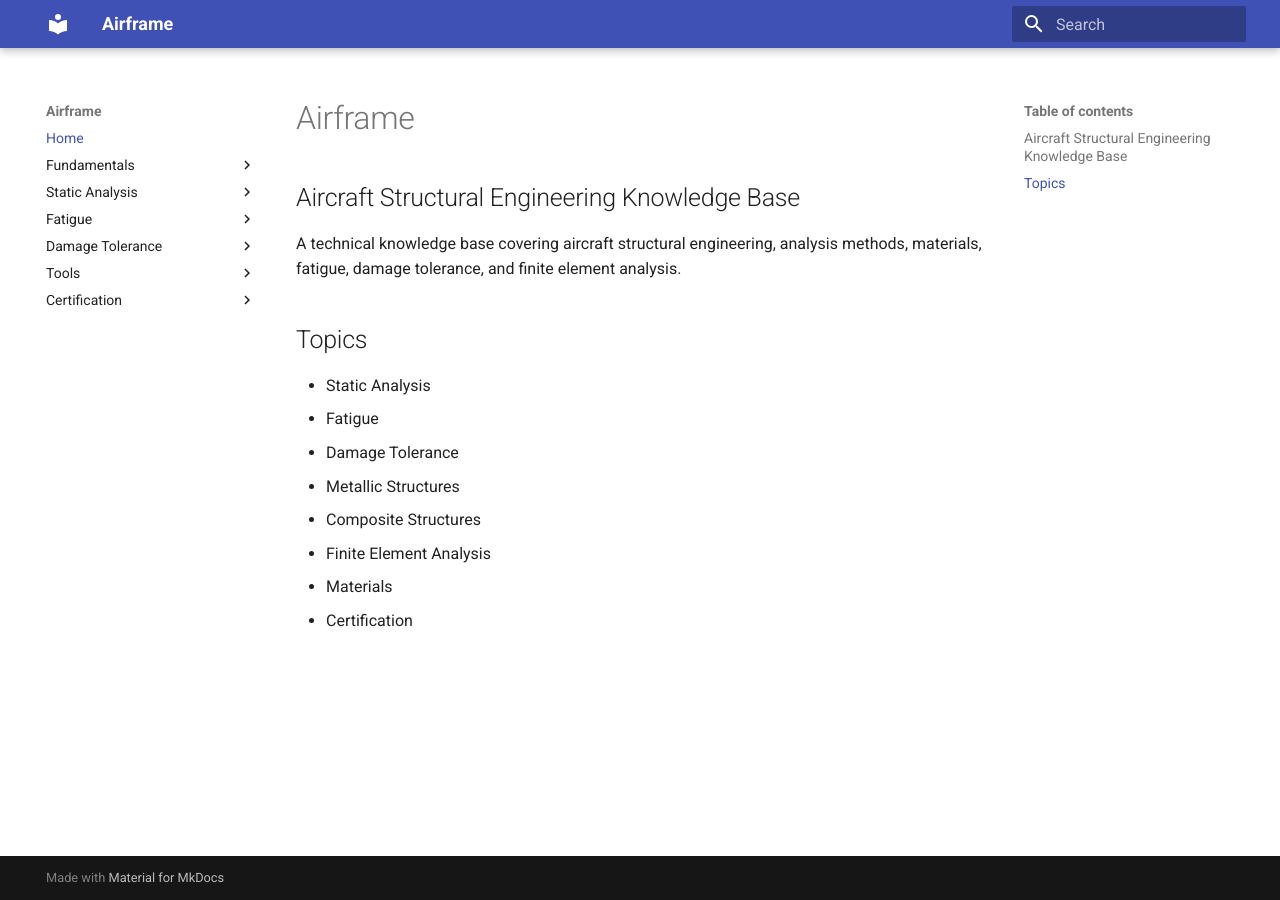
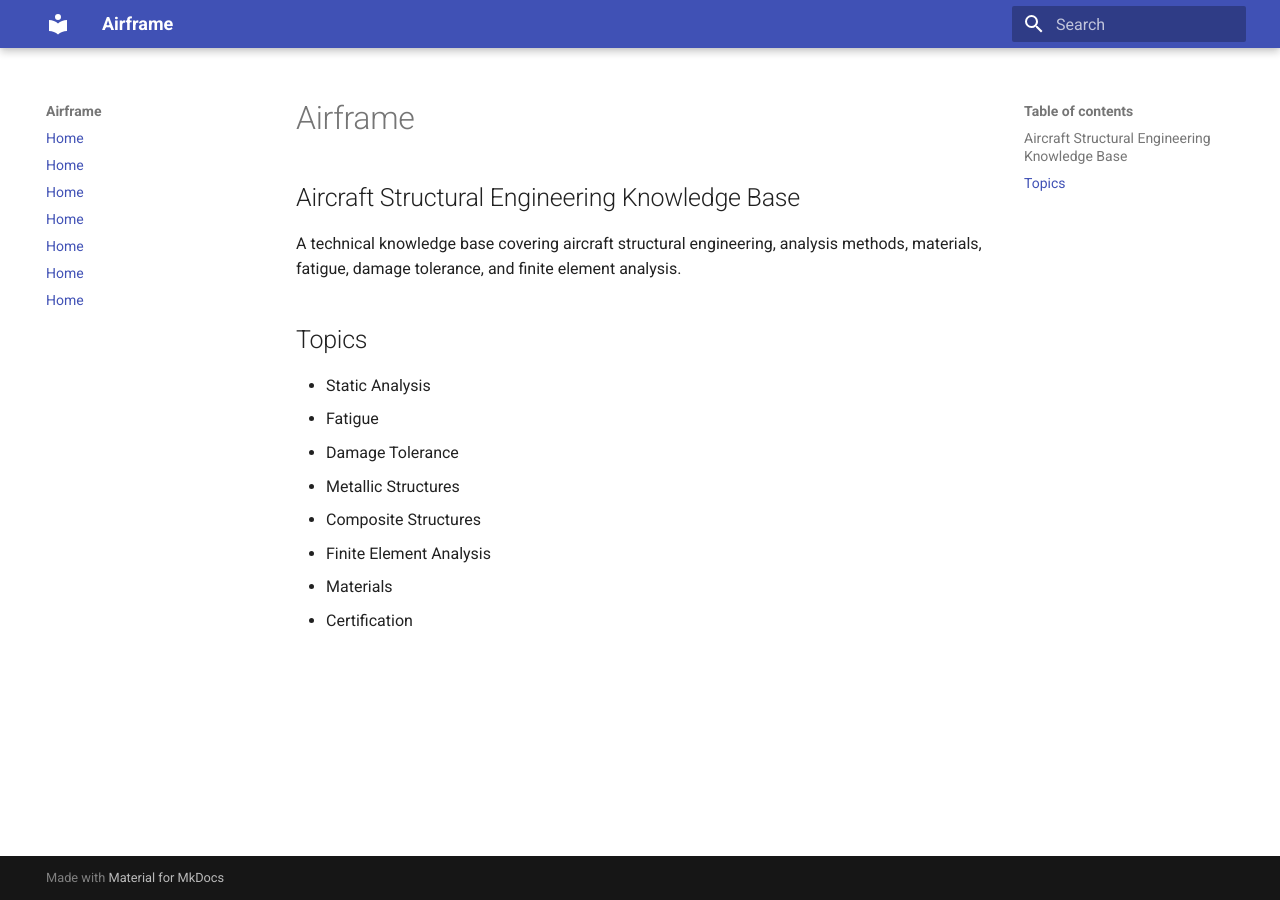
Before and after one commit to airframe-structures/Airframe, an MkDocs documentation site: the page built from docs/index.md, in a window 1280 px wide. Built offline with MkDocs 1.6.1 and Material for MkDocs 9.7.7, drawn with Linux system fonts in a browser that asks for light colours.

Commit message:
Simplify navigation structure in mkdocs.yml

```diff
--- a/mkdocs.yml
+++ b/mkdocs.yml
@@ -5,28 +5,9 @@ theme:
 
 nav:
   - Home: index.md
-
-  - Fundamentals:
-      - Overview: fundamentals/index.md
-      - Mechanics of Materials: fundamentals/mechanics.md
-      - Loads: fundamentals/loads.md
-
-  - Static Analysis:
-      - Overview: static-analysis/index.md
-      - Stress Analysis: static-analysis/stress.md
-      - Shear Flow: static-analysis/shear-flow.md
-      - Buckling: static-analysis/buckling.md
-
-  - Fatigue:
-      - Overview: fatigue/index.md
-
-  - Damage Tolerance:
-      - Overview: damage-tolerance/index.md
-
-  - Tools:
-      - Overview: tools/index.md
-      - FEA: tools/fea.md
-      - Calculators: tools/calculators.md
-
-  - Certification:
-      - Overview: certification/index.md
+  - Fundamentals: index.md
+  - Static Analysis: index.md
+  - Fatigue: index.md
+  - Damage Tolerance: index.md
+  - Tools: index.md
+  - Certification: index.md
```
